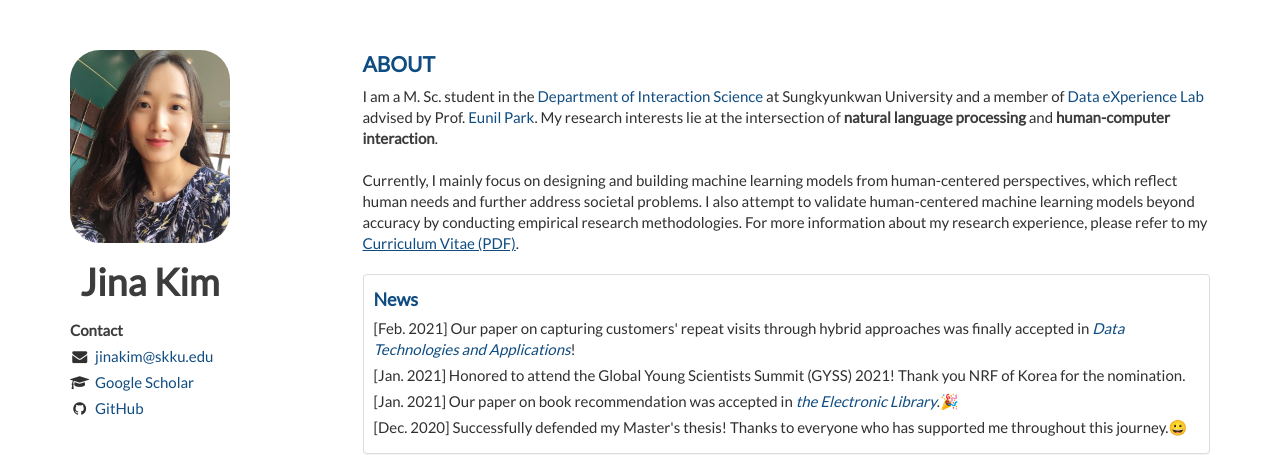
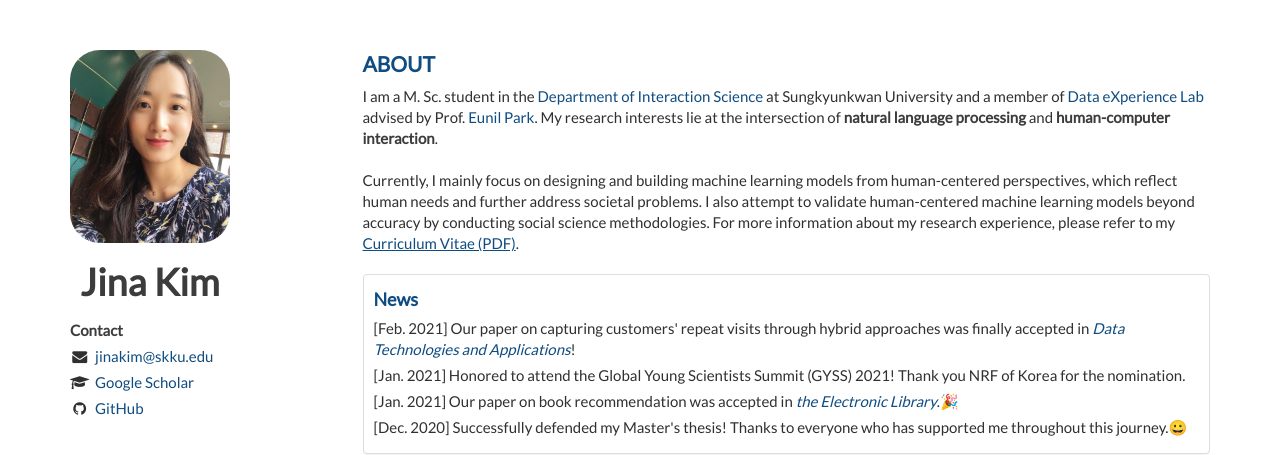
Before and after one commit to Jina-Kim/Jina-Kim.github.io, a Jekyll site: the page built from index.html, in a window 1280 px wide and 900 px high. Shown: the top 455 px of the window. Built offline with Jekyll 4.4.1, drawn with Linux system fonts in a browser that asks for light colours; nearby versions of some CDN libraries; the list of posts is cut into pages by our own code.

Commit message:
Update about.html

```diff
--- a/_includes/about.html
+++ b/_includes/about.html
@@ -5,7 +5,7 @@
           I am a M. Sc. student in the <a href="http://is.skku.edu">Department of Interaction Science</a> at Sungkyunkwan University and a member of <a href="http://dsl.skku.edu">Data eXperience Lab</a> advised by Prof. <a href="http://eunilpark.com">Eunil Park</a>.
           My research interests lie at the intersection of <em>natural language processing</em> and <em>human-computer interaction</em>.
           <br><br>
-          Currently, I mainly focus on designing and building machine learning models from human-centered perspectives, which reflect human needs and further address societal problems. I also attempt to validate human-centered machine learning models beyond accuracy by conducting empirical research methodologies.
+          Currently, I mainly focus on designing and building machine learning models from human-centered perspectives, which reflect human needs and further address societal problems. I also attempt to validate human-centered machine learning models beyond accuracy by conducting social science methodologies.
           For more information about my research experience, please refer to my <a href='/Jina_Kim_CV.pdf' style="text-decoration: underline">Curriculum Vitae (PDF)</a>.
         </p>
     </article>
```
